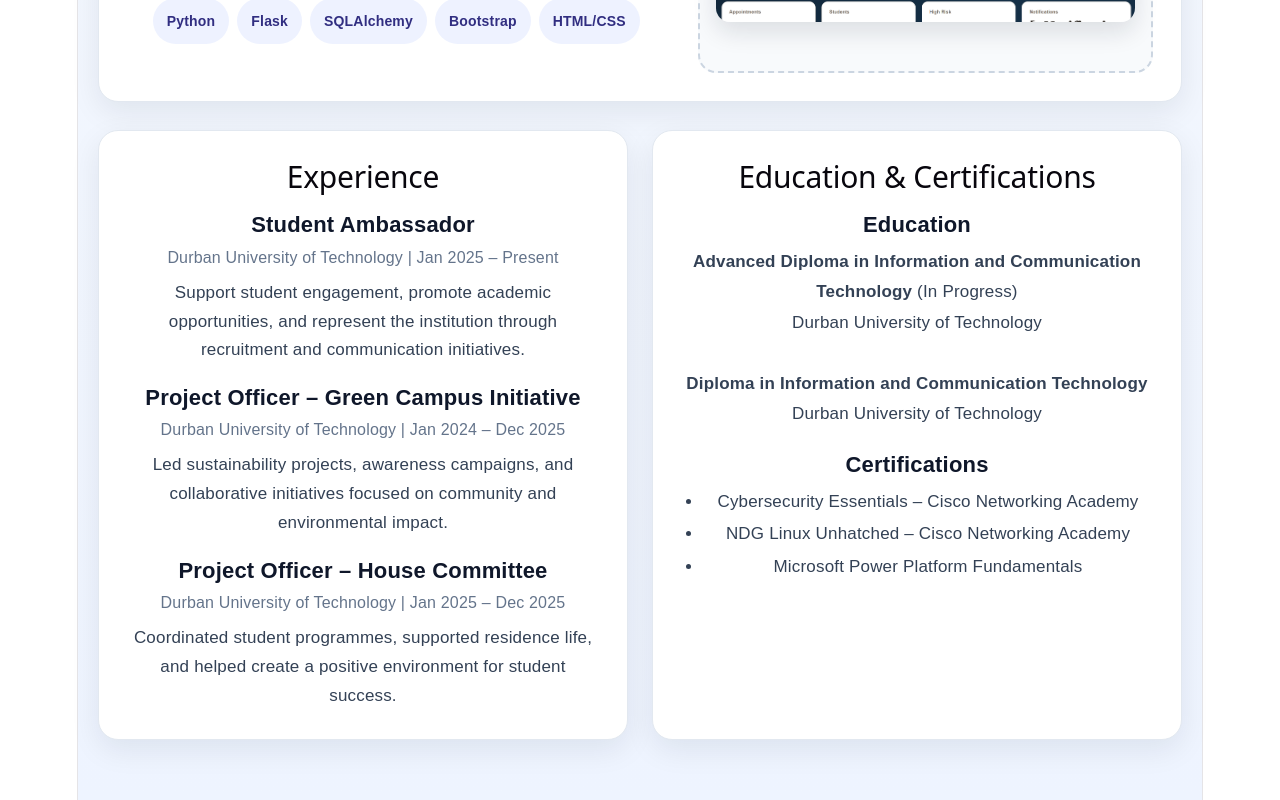
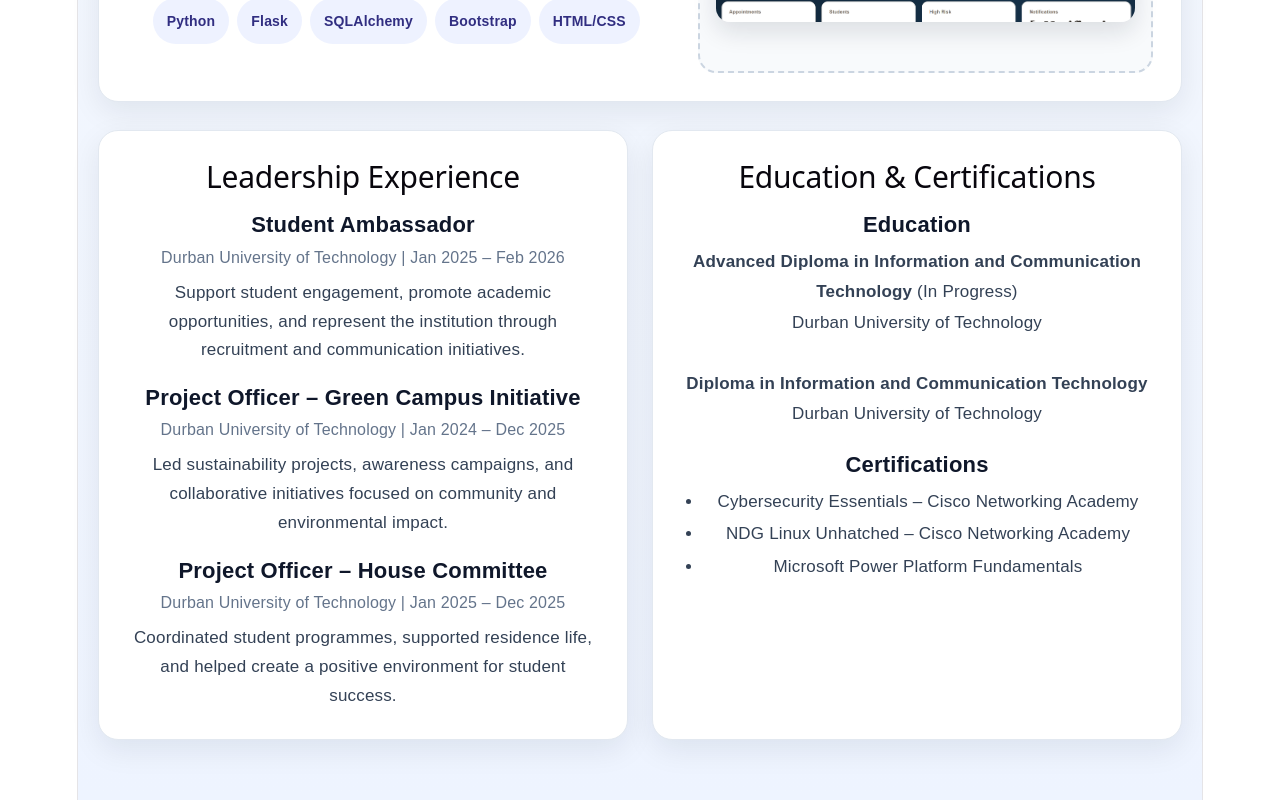
Before and after one commit to 0649779995/portfolio, a React app: page / in a window 1280 px wide. Shown: the part 1290-2090 px from the top of the page. Built offline with nearby package versions, Linux system fonts and the light colour scheme; the HTML template or start-up script is replaced by a standard one.

Commit message:
Improve portfolio design

```diff
--- a/src/App.jsx
+++ b/src/App.jsx
@@ -213,12 +213,12 @@ export default function PortfolioWebsite() {
           }}
         >
           <div style={cardStyle}>
-            <h2 style={{ marginTop: 0, fontSize: '30px', marginBottom: '18px' }}>Experience</h2>
+            <h2 style={{ marginTop: 0, fontSize: '30px', marginBottom: '18px' }}>Leadership Experience</h2>
 
             <div style={{ marginBottom: '20px' }}>
               <h3 style={{ margin: '0 0 6px', fontSize: '22px' }}>Student Ambassador</h3>
               <p style={{ margin: '0 0 8px', color: '#64748b', fontSize: '16px' }}>
-                Durban University of Technology | Jan 2025 – Present
+                Durban University of Technology | Jan 2025 – Feb 2026
               </p>
               <p style={{ margin: 0, color: '#334155', fontSize: '17px', lineHeight: 1.7 }}>
                 Support student engagement, promote academic opportunities, and represent the
```
